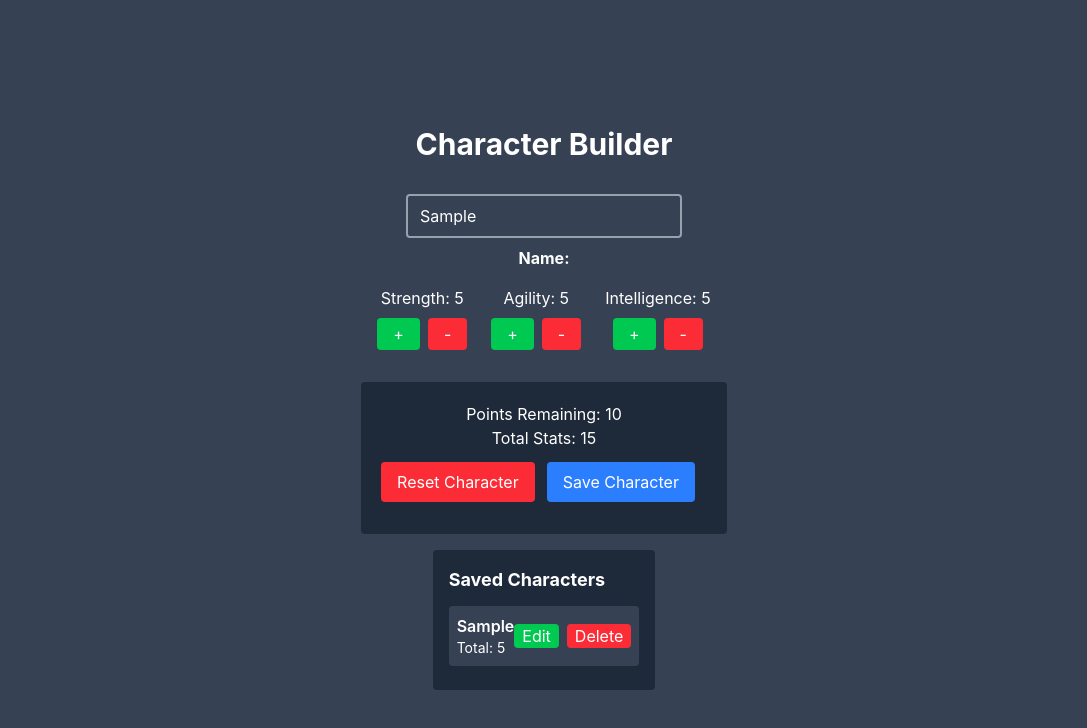
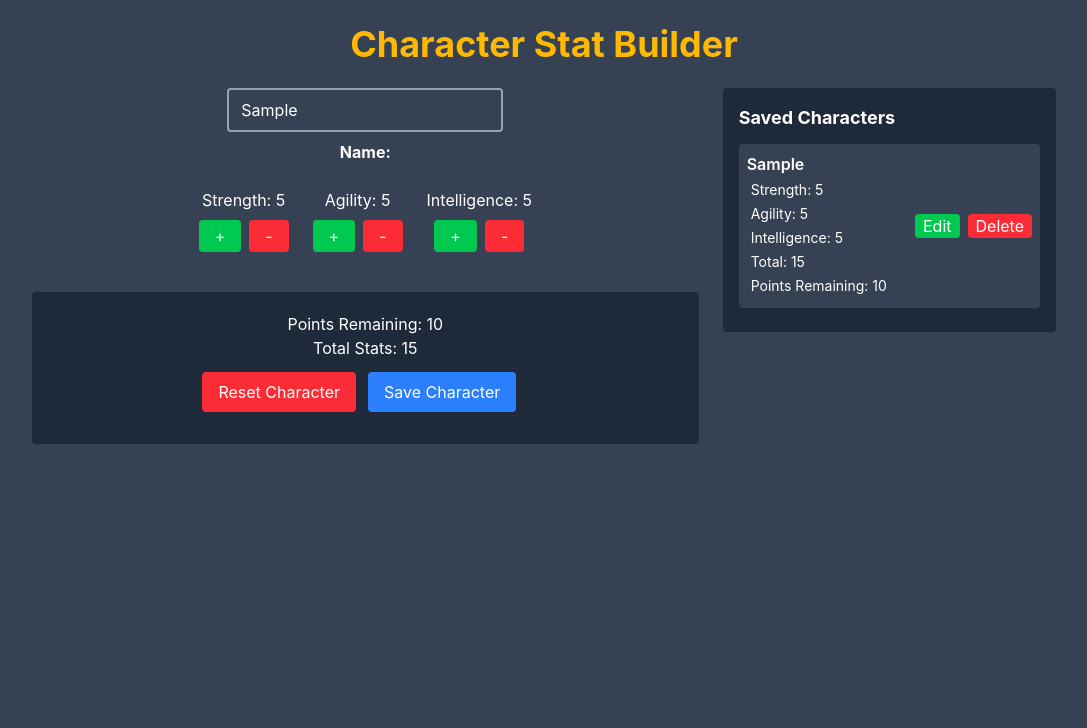
Before and after one commit to lucioperaza/character-stat-builder, a Vue app: page / in a window 1280 px wide. Both pictures are taken after typing "Sample" into the empty fields and a click on the button "Save Character". Shown: the top 728 px of the page, without its empty margins (96-1183 px from the left). Built offline with nearby package versions, Linux system fonts and the light colour scheme.

Commit message:
adjusted the design and updated the character store

```diff
--- a/src/App.vue
+++ b/src/App.vue
@@ -6,14 +6,21 @@ import CharacterList from './components/CharacterList.vue'
 </script>
 
 <template>
-  <div class="flex min-h-screen flex-col items-center justify-center gap-4 bg-gray-700 text-white">
-    <h1 class="p-4 text-3xl font-bold">Character Builder</h1>
+  <div class="min-h-screen bg-gray-700 p-6 text-white sm:p-6">
+    <h1 class="mb-6 text-center text-3xl font-bold text-amber-400 sm:text-4xl">
+      Character Stat Builder
+    </h1>
+    <div class="mx-auto flex max-w-5xl flex-col gap-6 md:flex-row">
+      <div class="flex w-full flex-col gap-6 md:w-2/3">
+        <CharacterNameInput />
+        <StatControls class="justify-center" />
+        <CharacterSummary />
+      </div>
+      <div class="w-full md:w-1/3">
+        <CharacterList />
+      </div>
+    </div>
 
-    <CharacterNameInput />
-    <StatControls />
-    <CharacterSummary />
-    <div>
-      <CharacterList />
-    </div>
+    <div></div>
   </div>
 </template>
--- a/src/components/CharacterList.vue
+++ b/src/components/CharacterList.vue
@@ -5,7 +5,7 @@ const character = useCharacterStore()
 </script>
 
 <template>
-  <div class="w-full rounded bg-gray-800 p-4">
+  <div class="max-h-75 w-full overflow-y-auto rounded bg-gray-800 p-4 md:max-h-125">
     <h2 class="mb-3 text-lg font-bold">Saved Characters</h2>
 
     <div v-if="character.characters.length === 0">
@@ -18,7 +18,13 @@ const character = useCharacterStore()
     >
       <div>
         <p class="font-semibold">{{ c.name }}</p>
-        <p class="text-sm">Total: {{ c.strength || 0 + c.agility || 0 + c.intelligence || 0 }}</p>
+        <p class="m-1 text-sm">Strength: {{ c.strength }}</p>
+        <p class="m-1 text-sm">Agility: {{ c.agility }}</p>
+        <p class="m-1 text-sm">Intelligence: {{ c.intelligence }}</p>
+        <p class="m-1 text-sm">
+          Total: {{ (c.strength || 0) + (c.agility || 0) + (c.intelligence || 0) }}
+        </p>
+        <p class="m-1 text-sm">Points Remaining: {{ c.points }}</p>
       </div>
 
       <div class="flex gap-2">
--- a/src/stores/character.js
+++ b/src/stores/character.js
@@ -45,12 +45,15 @@ export const useCharacterStore = defineStore('character', {
     saveCharacter() {
       if (!this.currentCharacter.name) return
 
-      const newCharacter = {
-        ...this.currentCharacter,
-        id: Date.now(),
+      if (this.currentCharacter.id) {
+        const index = this.characters.findIndex((c) => c.id === this.currentCharacter.id)
+        this.characters[index] = { ...this.currentCharacter }
+      } else {
+        this.characters.push({
+          ...this.currentCharacter,
+          id: Date.now(),
+        })
       }
-
-      this.characters.push(newCharacter)
       this.resetCharacter()
     },
 
```
